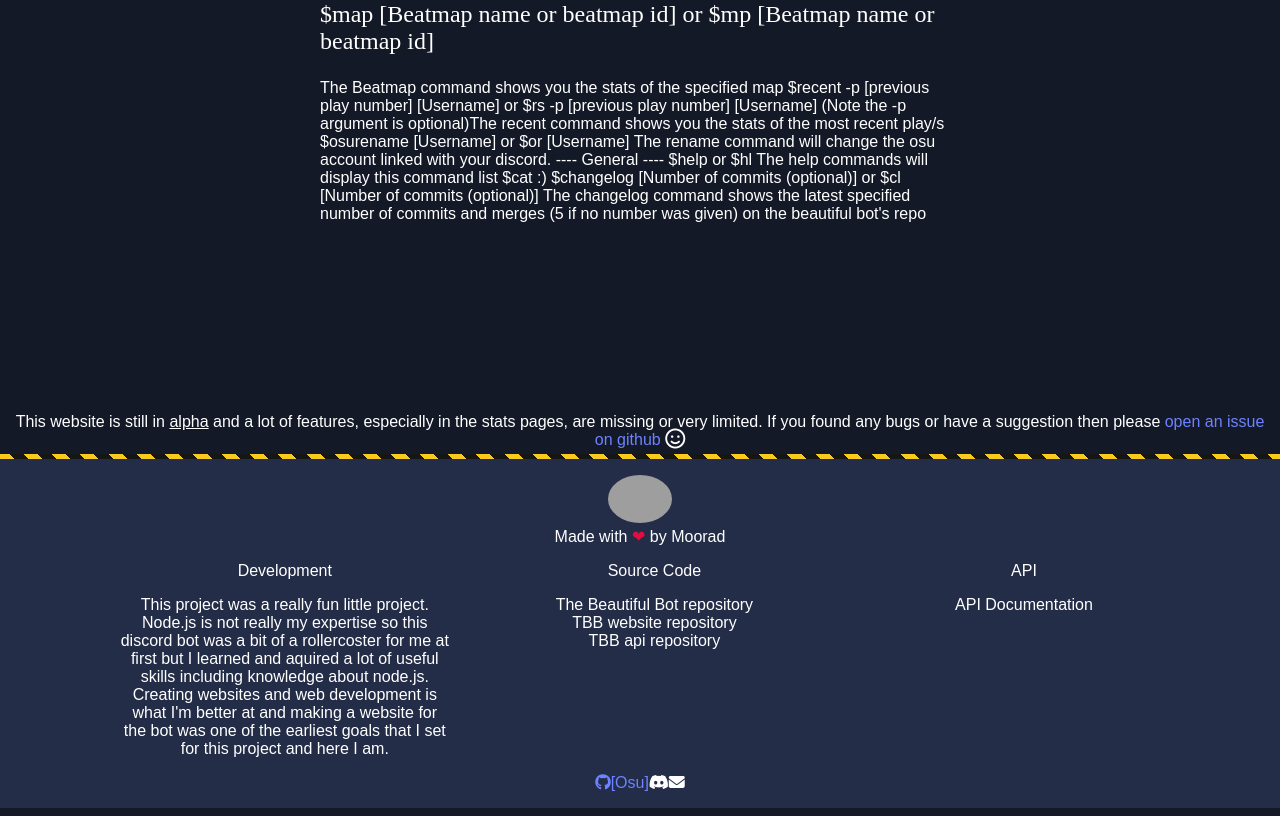
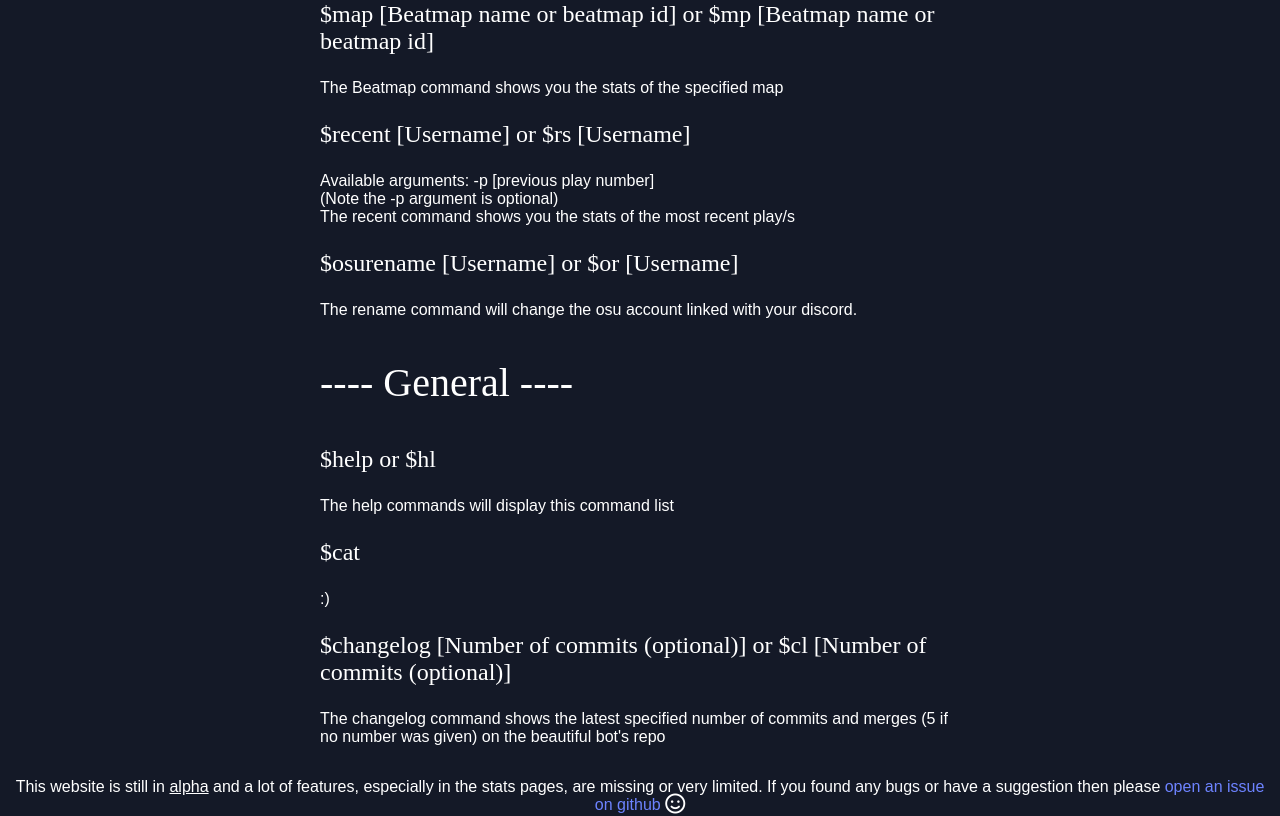
Before and after one commit to Moorad/the-beautiful-bot-web, a React (Create React App) app: page /commands in a window 1280 px wide. Shown: the part 540-1356 px from the top of the page. Built offline with nearby package versions, Linux system fonts and the light colour scheme; grey boxes are pictures that could not be loaded; a web font is replaced by a local one.

Commit message:
First release

```diff
--- a/public/index.html
+++ b/public/index.html
@@ -12,7 +12,7 @@
       content="This is a website for the osu! discord bot called The-Beautiful-Bot. The websites has a player and beatmap stats, TBB documention and available commands and TBB api documentation."
     />
 
-    <title>React App</title>
+    <title>The Beautiful Bot</title>
   </head>
   <body>
     <noscript>You need to enable JavaScript to run this app.</noscript>
--- a/src/App.jsx
+++ b/src/App.jsx
@@ -64,8 +64,8 @@ function Home() {
 			<div className='tight-section'>
 				<About />
 				<Showcase title='Show your most recent play' url='https://i.imgur.com/3eZouLn.png' description='With the beautiful bot you can show your most recent play to your friends and other server members. The recent play shows detailed data about your play like the amount of pp given, the amount of pp for an FC with the given accuracy and the completion percentage if the user failed' />
-				<Showcase left={true} title='User information' url='https://i.imgur.com/nZtvoDt.png' description='The bot can show your top 5 best pp plays. The bot would show information such as your combo, 100s 50s and misses and when is the play achieved. Its a pretty good way to flex on your fellow server members' />
-				<Showcase title='Beatmap Details' url='https://i.imgur.com/fPFsvv4.png' description='Hello this is a description' />
+				<Showcase left={true} title='User information' url='https://i.imgur.com/4mbVbjr.png' description='The beautiful bot can show stats about the given user. it can show there rank, amount of pp, accuracy, level and more!' />
+				<Showcase title='Beatmap Details' url='https://i.imgur.com/fPFsvv4.png' description='The bot is able to generate cards to show the stats of a map. The bot can show information CS, AR, HP, OD, BPM, Combo and even the amount of pp for a 100%, 95% and 90% FC' />
 			</div>
 		</div>
 	)
--- a/src/components/Commands.jsx
+++ b/src/components/Commands.jsx
@@ -18,20 +18,22 @@ class Commands extends Component {
 			<p className='sub-title'>$best or $bt</p>
 			<div>The best command displays top 5 plays of the specified user. if no osu username is specified then the username linked with account will be used (refer to $osuset)</div>
 			<p className='sub-title'>$map [Beatmap name or beatmap id] or $mp [Beatmap name or beatmap id]</p>
-			The Beatmap command shows you the stats of the specified map
-			$recent -p [previous play number] [Username] or $rs -p [previous play number] [Username]
-			(Note the -p argument is optional)The recent command shows you the stats of the most recent play/s
-			$osurename [Username] or $or [Username]
-			The rename command will change the osu account linked with your discord.
-			---- General ----
-			$help or $hl
-			The help commands will display this command list
-			$cat
-			:)
-			$changelog [Number of commits (optional)] or $cl [Number of commits (optional)]
-			The changelog command shows the latest specified number of commits and merges (5 if no number was given) on the beautiful bot's repo
-		</div>)
+			<div>The Beatmap command shows you the stats of the specified map</div>
+			<p className='sub-title'>$recent [Username] or $rs [Username]</p>
+			<div>Available arguments: -p [previous play number]</div>
+			<div>(Note the -p argument is optional)</div>
+			<div>The recent command shows you the stats of the most recent play/s</div>
+			<p className='sub-title'>$osurename [Username] or $or [Username]</p>
+			<div>The rename command will change the osu account linked with your discord.</div>
+			<p className='title'>---- General ----</p>
+			<p className='sub-title'>$help or $hl</p>
+			<div>The help commands will display this command list</div>
+			<p className='sub-title'>$cat</p>
+			<div>:)</div>
+			<p className='sub-title'>$changelog [Number of commits (optional)] or $cl [Number of commits (optional)]</p>
+			<div>The changelog command shows the latest specified number of commits and merges (5 if no number was given) on the beautiful bot's repo</div>
+		</div>);
 	}
 }
 
-export default Commands
+export default Commands;
--- a/src/components/Footer.jsx
+++ b/src/components/Footer.jsx
@@ -29,10 +29,9 @@ class Footer extends Component {
 					</ul>
 				</div>
 				<div className='footer-bottom center'>
-					<a href="https://github.com/moorad"><i class="fab fa-github"></i></a>
-					<a href="https://osu.ppy.sh/users/14392546">[Osu]</a>
-					<i class="fab fa-discord"></i>
-					<i class="fas fa-envelope"></i>
+					<a href="https://github.com/moorad">Github </a>
+					<a href="https://osu.ppy.sh/users/14392546">osu! </a>
+					<a href="https://discord.gg/GZ85bKS">Discord</a>
 				</div>
 			</div>
 		)
--- a/src/components/Player.jsx
+++ b/src/components/Player.jsx
@@ -27,6 +27,7 @@ class Player extends Component {
 			console.log(json)
 			json.loading = false;
 			this.setState(json)
+			// this.colours();
 		})
 
 		fetch(`${process.env.REACT_APP_SERVER}/api/best?osukey=${process.env.REACT_APP_OSU_KEY}&user=${urlParams.get('user')}`).then(res => res.json()).then(json => {
@@ -42,7 +43,7 @@ class Player extends Component {
 		if (this.state.loading) {
 			return <Loader />;
 		}
-		this.colours();
+		// this.colours();
 		var labels = Object.keys(this.state.computedData.mods)
 		var datasets = []
 		for (var i = 0;i < labels.length;i++) {
@@ -62,7 +63,7 @@ class Player extends Component {
 		console.log(modCombo)
 		var elements;
 		return (
-			<div className='tight-section'>
+			<div className='tight-section player-container'>
 				<div style={{ textAlign: 'center' }}>
 					<div className='player-top-container'>
 						<img className='player-img' src={`https://a.ppy.sh/${this.state.user_id}`} alt="" />
@@ -118,7 +119,7 @@ class Player extends Component {
 					<div>
 						<Pie data={{
 							labels: ['FCs','Chokes','Other plays'],
-							datasets:[{label:'Number of plays',data:[this.state.computedData.FCs,this.state.computedData.chokes,this.state.computedData.other],backgroundColor:['#ff333388','#3333ff88','#33ff3388']}]
+							datasets:[{label:'Number of plays',data:[this.state.computedData.FCs,this.state.computedData.chokes,this.state.computedData.other],backgroundColor:[this.state.colours.foreground,this.state.colours.foreground,this.state.colours.foreground]}]
 						}}/>
 					</div>
 
@@ -129,11 +130,9 @@ class Player extends Component {
 	}
 
 	colours() {
-		var urlParams = new URLSearchParams(window.location.search);
-		fetch(`${process.env.REACT_APP_SERVER}/api/colours?link=${`https://a.ppy.sh/${urlParams.get('user')}`}`, { method: 'GET' }).then(res => res.json()).then(json => {
-			console.log(json)
-			// document.body.style.backgroundColor = json.background;
-			// document.body.style.color = json.foreground;
+		// var urlParams = new URLSearchParams(window.location.search);
+			var container = document.getElementsByClassName('player-container')[0]
+			container.style.color = this.state.colours.foreground;
 			// document.getElementsByClassName('beatmap-img')[0].style.borderColor = json.foreground;
 			// for (var i = 0; i < document.getElementsByClassName('progress-bar').length; i++) {
 			// 	document.getElementsByClassName('progress-bar')[i].style.background = json.foreground;
@@ -141,8 +140,7 @@ class Player extends Component {
 			// }
 			// document.getElementsByClassName('special')[0].style.backgroundColor = json.foreground;
 			// document.getElementsByClassName('special')[0].style.color = '#ffffff';
-			this.setState({ colours: { background: json.background, foreground: json.foreground } })
-		});
+			// this.setState({ colours: { background: json.background, foreground: json.foreground } })
 	}
 
 }
--- a/src/components/Showcase.jsx
+++ b/src/components/Showcase.jsx
@@ -5,7 +5,7 @@ class Showcase extends Component {
 		return (
 			<div>
 
-					{this.props.left == true ? <div><img src={this.props.url} className='showcase-img' alt=""/><div className='showcase-text-container' style={{textAlign:'right'}}><p className='showcase-title'>{this.props.title}</p><p className='showcase-description'>{this.props.description}</p></div></div> : <div><div className='showcase-text-container'><p className='showcase-title'>{this.props.title}</p><p className='showcase-description'>{this.props.description}</p></div><img src={this.props.url} className='showcase-img' alt=""/></div>}
+					{this.props.left == true ? <div><img src={this.props.url} className='showcase-img' alt=""/><div className='showcase-text-container' style={{textAlign:'center'}}><p className='showcase-title'>{this.props.title}</p><p className='showcase-description'>{this.props.description}</p></div></div> : <div><div className='showcase-text-container' style={{textAlign:'center'}}><p className='showcase-title'>{this.props.title}</p><p className='showcase-description'>{this.props.description}</p></div><img src={this.props.url} className='showcase-img' alt=""/></div>}
 
 
 
--- a/src/components/StarBar.jsx
+++ b/src/components/StarBar.jsx
@@ -58,9 +58,7 @@ class Star extends Component {
 	}
 
 	componentDidMount() {
-		setTimeout(function() {
 			this.setState({render:<div className={this.state.classes}><i class="fas fa-star"></i></div>});
-		}.bind(this),this.state.time)
 	}
 
 	render() {
--- a/src/index.css
+++ b/src/index.css
@@ -371,16 +371,24 @@ a {
 
 .showcase-text-container,.showcase-img {
 	width:50%;
+
 	display: inline-block;
 	vertical-align: top;
 }
 
+.showcase-text-container {
+	width:calc(50% - 2rem);
+	padding:1rem;
+}
+
 .showcase-title {
 	font-family: Baloo bhai;
+	font-size:1.3rem;
+	margin:0;
 }
 
-.showcase-description {
-
+.showcase-img {
+	border-radius: 10px;
 }
 
 .player-img {
@@ -459,6 +467,7 @@ a {
 	border-bottom: 2px solid #242d47;
 }
 
+
 /*
 #66DBFF - Blue
 #FF5BB0 - Pink
```
Also changed, not shown: 1 other file (tests, documents, lock files or other folders).
